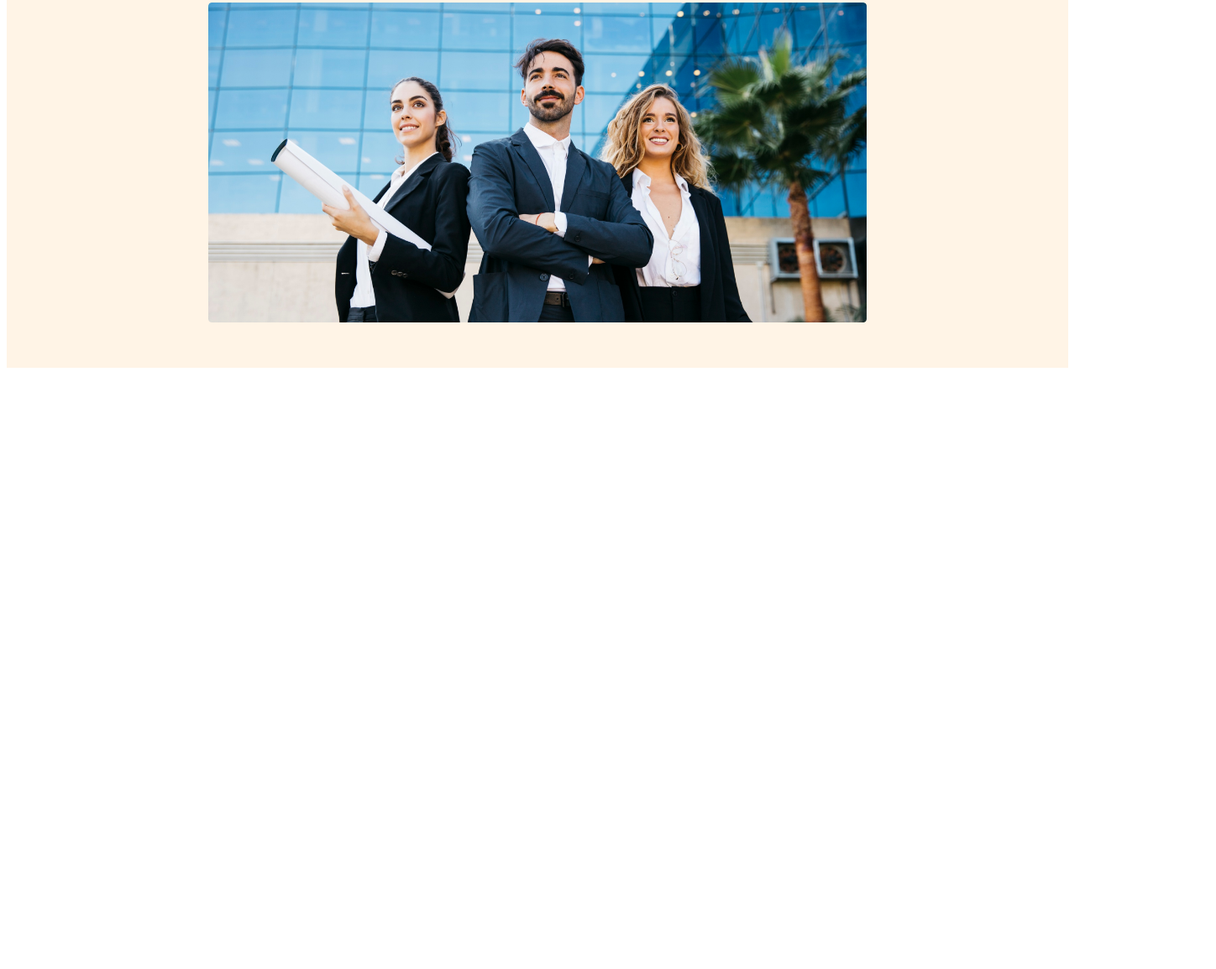
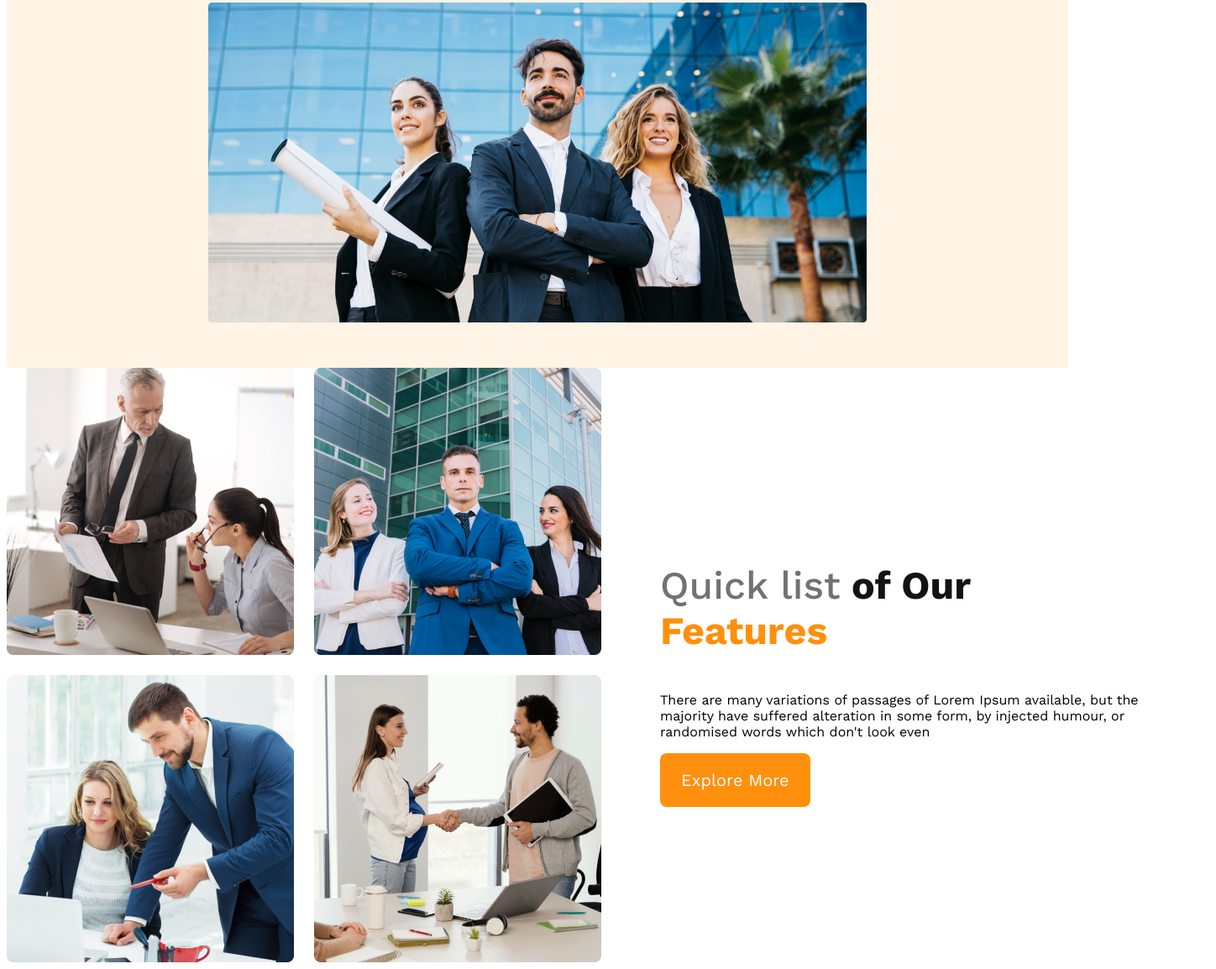
Before and after one commit to Noyon666/g3-website, a plain HTML site: page index.html in a window 1280 px wide. Shown: the part 573-1727 px from the top of the page at 84% size, 1448 px wide, since content can reach past the window. Before the commit the page ends 1019 px from the top, so only its background shows below. Drawn offline with nearby package versions, Linux system fonts and the light colour scheme.

Commit message:
teams title complit

```diff
--- a/index.html
+++ b/index.html
@@ -6,9 +6,10 @@
     <title>G3  Arcitects</title>
     <link rel="stylesheet" href="style/architect.css">
 </head>
+
 <body>
+    <!-- heder start -->
     <header>
-        <main>
             <nav>
                 <h3 class="nav-title">G3 Architects</h3>
                 <ul>
@@ -18,7 +19,7 @@
                     <li><a href="">Login</a></li>
                 </ul>
             </nav>
-            <div class="banner">
+                <div class="banner">
                 <div class="banner-conteint">
                  <h1 class="banner-title">Brand New Group of Architects</h1>
                 <p class="banner-description">There are many variations of passages of Lorem Ipsum available, but the majority have suffered alteration in some form, by injected humour, or randomised words which don't look even</p>
@@ -26,12 +27,27 @@
                 </div>
                 <img src="images/banner.png" alt="">
             </div>
+    </header>
+        <!-- heder end -->
+    <main>
+        <!-- team section  -->
+        <section class="teams-container">
+            <div class="teams-img-container">
+                <img src="images/team1.png" alt="">
+                <img src="images/team2.png" alt="">
+                <img src="images/team3.png" alt="">
+                <img src="images/team4.png" alt="">
+            </div>
+            <div class="teams-content">
+                <h3 class="teams-title"><span class="Quick-1">Quick list</span> <span class="Quick-2">of Our</span><br> <span class="Quick-3">Features</span></h3>
+                <p class="teams-description">There are many variations of passages of Lorem Ipsum available, but the majority have suffered alteration in some form, by injected humour, or randomised words which don't look even</p>
+                <button class="btn-primary">Explore More</button>
 
-        </main>
+            </div>
+        </section>
+    </main>
         <footer>
 
         </footer>
-    </header>
-
 </body>
 </html>
--- a/style/architect.css
+++ b/style/architect.css
@@ -82,3 +82,37 @@ nav li a{
     }
 
 }
+main{
+    width: 1440px;
+    margin: 0 auto;
+}
+/* teams style  */
+.teams-container{
+    display: flex;
+    align-items: center;
+}
+.teams-img-container{
+    display: grid;
+    grid-template-columns: repeat(2, 1fr);
+    gap: 1.5rem;
+}
+.teams-content{
+    padding-right: 70px;
+    padding-left: 70px;
+}
+.teams-title{
+    font-size: 2.9rem;
+}
+.teams-title .Quick-1{
+    color: var(--dark-03, #727272);
+    font-weight: 500;
+}
+.teams-title .Quick-2{
+    color: #131313;
+    font-weight: 700;
+
+}
+.teams-title .Quick-3{
+    color: #FF900E;
+    font-weight: 700;
+}
```
